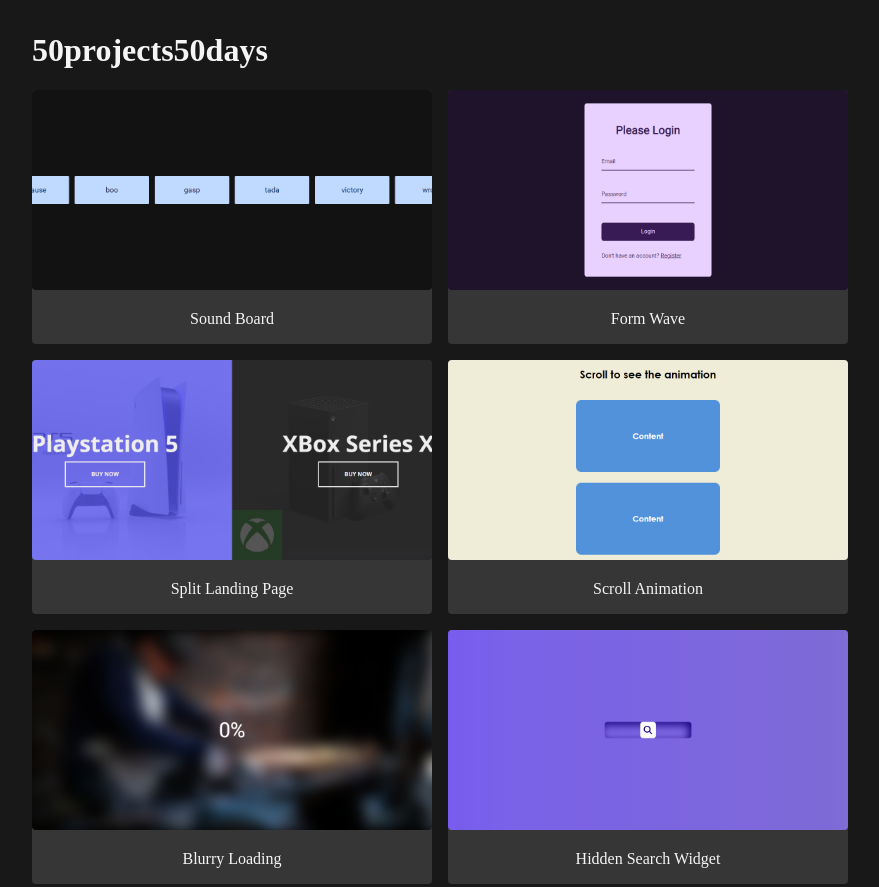
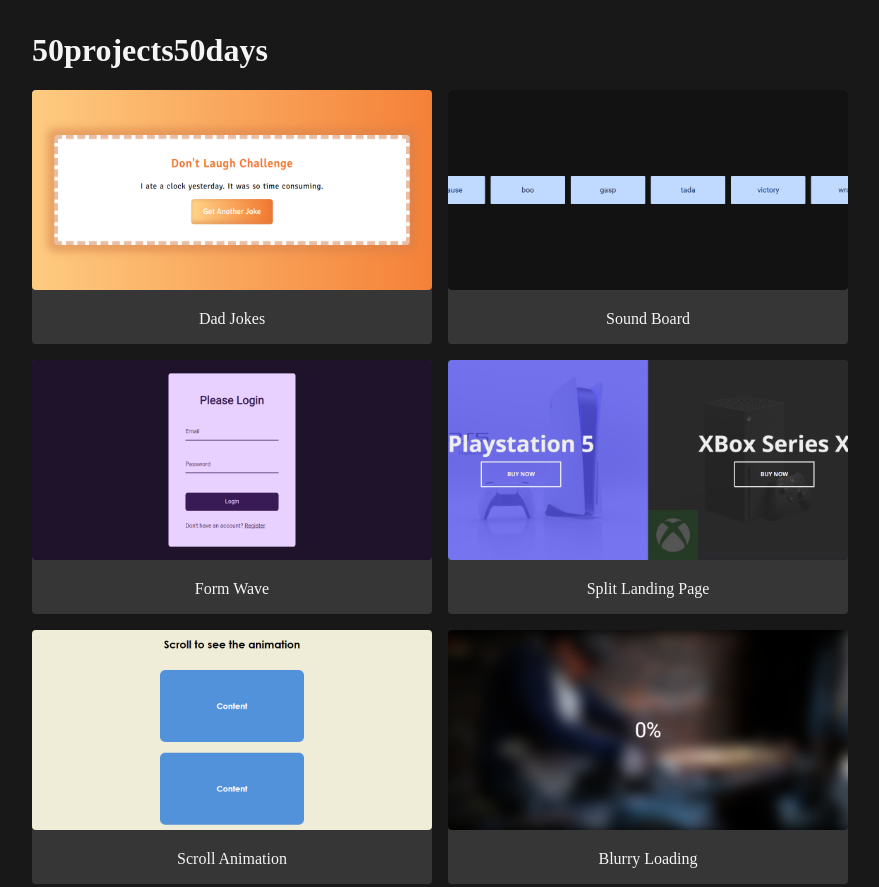
Before and after one commit to rehberbey/50projects50days, a plain HTML site: page index.html in a window 1280 px wide. Shown: the top 887 px of the page, without its empty margins (0-879 px from the left). Drawn offline with Linux system fonts and the light colour scheme.

Commit message:
add dad-jokes

```diff
--- a/index.html
+++ b/index.html
@@ -93,6 +93,16 @@
                     <figcaption>SSSS</figcaption>
                 </a>
             </figure> -->
+            <figure>
+                <a
+                    href="https://rehberbey.github.io/50projects50days/dad-jokes/views/index.html"
+                    target="_blank"
+                    rel="noopener noreferrer"
+                >
+                    <img src="./dad-jokes/design/desktop.png" alt="Dad Jokes" />
+                    <figcaption>Dad Jokes</figcaption>
+                </a>
+            </figure>
             <figure>
                 <a
                     href="https://rehberbey.github.io/50projects50days/sound-board/views/index.html"
```
Also changed, not shown: .github/README.md, .github/screenshot.png.
